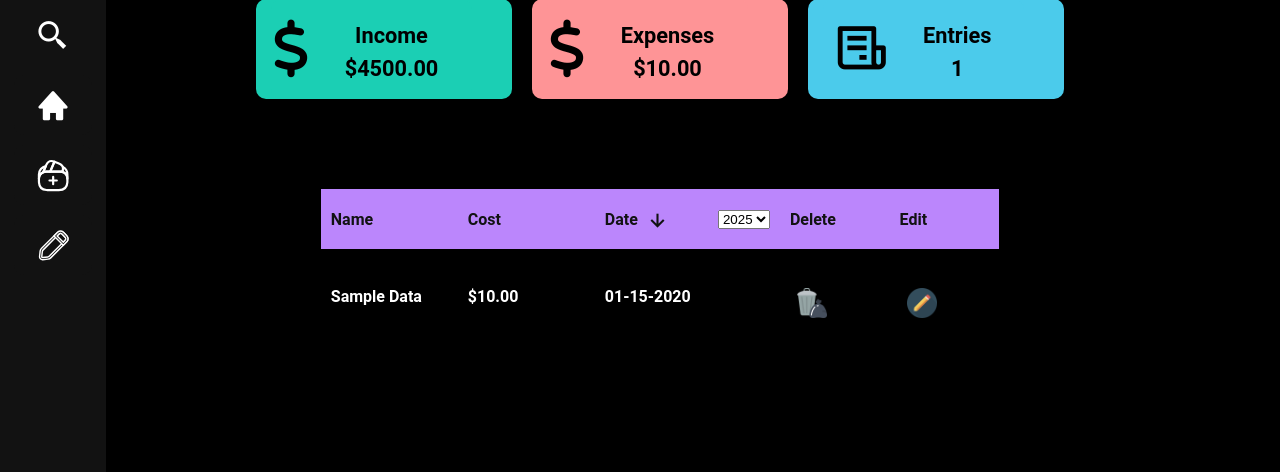
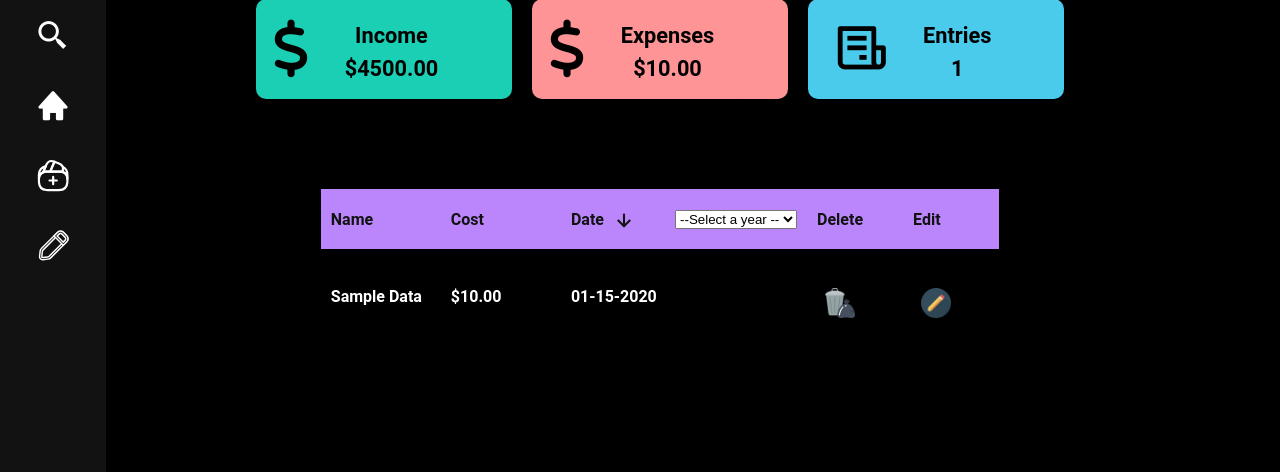
Before and after one commit to Paulq02/aug-expense-app, a Flask app: page /dashboard in a window 1280 px wide. Shown: the part 131-603 px from the top of the page. Run offline with Flask 3, Linux system fonts and the light colour scheme; the visitor is signed in with stand-in values (Sample User, id 1); tables that the repository leaves empty or names only in its code hold one stand-in row (values such as "Sample post"); some libraries are stand-ins or nearby versions.

Commit message:
added sort by year or show all drop down functionality

```diff
--- a/app.py
+++ b/app.py
@@ -1,13 +1,15 @@
 from flask import Flask, render_template, url_for, request, redirect, session
+from datetime import datetime
+import mysql.connector
 
 
 
 
-import mysql.connector
+
 app = Flask(__name__)
 sql_connect = mysql.connector.connect(user="root", password="95w696fX#", host="localhost", database="expense_data")
 
-from datetime import datetime
+
 
 
 app.secret_key = "padthai123Z$meme"
@@ -24,6 +26,12 @@ income = float(4500.00)
 entries = len(my_list)
 
 
+
+
+
+
+
+
 @app.route('/',  methods=["GET", "POST"])
 
 
@@ -37,13 +45,23 @@ def home_page():
 
 @app.route("/dashboard", methods=["GET", "POST"])
 def dashboard():
+
     my_list.clear()
+
     user_id = session.get("user_id")
     username = session.get("username")
 
     password = session.get("password")
 
-    sort_order = request.args.get("sortOrder","desc")
+    sort_order = request.args.get("sortOrder", "desc")
+
+
+
+
+    user_year_selection = request.args.get("year", "none")
+
+    converted_user_year_selection = str(user_year_selection)
+
 
 
     sql = f"SELECT expense_id, expense_name, expense_cost, expense_date FROM expense_tracker_expense_data WHERE user_id = %s ORDER BY expense_date {sort_order.upper()}  "
@@ -63,7 +81,7 @@ def dashboard():
 
 
 
-        my_list.append({"expense_id":expense_id_row, "expense":expense_row, "amount":amount_row, "date":formatted_date})
+        my_list.append({"expense_id":expense_id_row, "expense_name":expense_row, "amount":amount_row, "expense_date":formatted_date})
 
 
 
@@ -79,19 +97,119 @@ def dashboard():
     return render_template('index.html', income=income, my_list=my_list, my_expenses=my_expenses, free_money=free_money, entries=entries, username=str(username).capitalize(), sort_order=sort_order)
 
 
-@app.route('/selection', methods=["POST", "GET"])
-def print_result():
-    selection = request.args.get("year")
+
+
+
+
+
+
+@app.route('/sort_by_year', methods=["POST", "GET"])
+def sort_year():
+    """
+    Sorts Expense Dates by Year
+
+    Keyword arguments:
+
+    None -- (Uses request arguments and session data)
+
+    Return:
+
+    None
+
+
+    """
+
+    username = session.get("username")
+
+
+
+    sort_order = request.args.get("sortOrder","desc")
+
+    my_list.clear()
+    user_year_selection = request.args.get("year","none")
+
+
+    #converted_user_year_selection = str(user_year_selection)
+
+
     user_id = session.get("user_id")
-    sql_get_year = "SELECT expense_date FROM expense_tracker_expense_data WHERE user_id = %s"
-    cursor.execute(sql_get_year,(user_id,))
-    my_dates = cursor.fetchall()
-    date_list = my_dates # type: ignore
-    for date in date_list:
-        converted_date = str(date)
-        print(f"HERES A DATE BELOW ------")
-        print(converted_date)
-        print(f"{converted_date[15:27]}") # type: ignore
+
+
+
+
+    username = session.get("username")
+
+
+
+    sort_order = request.args.get("sortOrder","desc")
+
+    my_list.clear()
+
+    user_year_selection = request.args.get("year","none")
+
+
+
+
+
+    user_id = session.get("user_id")
+
+
+    if user_year_selection == "all":
+        sql_all_expenses = "SELECT * FROM expense_tracker_expense_data WHERE user_id = %s "
+        cursor.execute(sql_all_expenses,(user_id,))
+        results = cursor.fetchall()
+        for data in results:
+           expense_id = data[0]
+           expense_name = data[2]
+           expense_cost = float(data[3])
+           expense_date = data[4]
+           my_list.append({"expense_id":expense_id,"expense_name":expense_name, "amount":expense_cost, "expense_date":expense_date})
+
+
+
+
+
+
+
+
+
+
+
+    else:
+
+        sql_get_year = "SELECT * FROM expense_tracker_expense_data WHERE user_id = %s AND YEAR(expense_date)= %s"
+        cursor.execute(sql_get_year,(user_id,user_year_selection))
+        year_list = cursor.fetchall()
+        for year in year_list:
+            expense_id = year[0] # type: ignore
+            name = year[2]  # type: ignore
+            cost = float(year[3]) # type: ignore
+            converted_date = datetime.strftime(year[4],"%m-%d-%Y" ) # type: ignore
+
+            my_list.append({"expense_id":expense_id,"expense_name":name,"amount":cost, "expense_date":converted_date})
+    my_expenses = expenses_total()
+
+    free_money = calclulate_money_leftover()
+    entries = get_entries()
+
+
+
+
+    return render_template('index.html', income=income, my_list=my_list, my_expenses=my_expenses, free_money=free_money, entries=entries, username=str(username).capitalize(),  user_year_selection=user_year_selection)
+
+
+
+
+
+
+
+
+
+
+
+
+
+
 
 
 
@@ -110,9 +228,9 @@ def print_function():
 @app.route('/submitted_data', methods=["GET", "POST"])
 def submit_expense():
     entries = get_entries()
-    expense = request.form.get("expense")
+    expense = request.form.get("expense_name")
     amount = float(request.form.get("amount", 0))
-    date = request.form.get("date")
+    date = request.form.get("expense_date")
     cursor = sql_connect.cursor()
     user_id = session.get("user_id")
     print(user_id)
@@ -240,8 +358,8 @@ def login():
         saved_id = results[0] # type: ignore
         saved_username = results[1] # type: ignore
         saved_password = results[2] # type: ignore
-        print(f"username entered{username_input}")
-        print(f"saved username {saved_username}")
+        #print(f"username entered{username_input}")
+        #print(f"saved username {saved_username}")
         if username_input == saved_username and password_input == saved_password:
             session["user_id"] = saved_id
             session["username"] = saved_username
--- a/static/new_js.js
+++ b/static/new_js.js
@@ -14,77 +14,54 @@ toggleSwitch.addEventListener("click", () => {
   bodyLight.classList.toggle("light");
 });
 
-function checkPassword() {
-  const password = document.querySelector("[name='password']").value;
-  const confirmPassword = document.querySelector(
-    "[name='confirm_password']"
-  ).value;
-  if (password !== confirmPassword) {
-    window.alert("passwords do not match");
-  }
-}
-
-function validatePassword() {
-  const password = document.querySelector('[name="password"]').value;
-  const confirmPasswordInput = document.querySelector(
-    '[name="confirm_password"]'
-  );
-  const message = document.querySelector("#password-error");
-
-  if (confirmPasswordInput.value !== password) {
-    message.textContent = "Passwords do not match";
-    message.style.color = "red";
-    confirmPasswordInput.style.borderColor = "red";
-  } else {
-    message.textContent = ""; // Clear the error message
-    confirmPasswordInput.style.borderColor = ""; // Reset border color
-  }
-}
-
 function confirmPassword() {
   const createAccountButton = document.querySelector(".create-account-button");
   const messageBox = document.querySelector(".password-alert");
-  const password = document.querySelector("[name='password']").value;
-  const secondPassword = document.querySelector(
-    "[name='confirm-password']"
-  ).value;
+  const password = document.querySelector(".first-password").value;
+
+  const secondPassword = document.querySelector(".confirm-password").value;
   if (password !== secondPassword) {
-    messageBox.textContent = "Passwords do not match";
+    messageBox.innerHTML = "Passwords do not match";
     messageBox.style.color = "red";
     createAccountButton.disabled = true;
   } else {
-    messageBox.textContent = "";
+    messageBox.innerHTML = "";
     createAccountButton.disabled = false;
   }
 }
 
-function sortDates() {
-  dateButton = document.querySelector(".sort-button");
-  recentExpenses = document.querySelector(".newest-first");
-  olderExpenses = document.querySelector(".oldest-first");
+/*
+const dateButton = document.querySelector(".sort-button");
+const newestExpenses = document.querySelector(".newest-first");
+const olderExpenses = document.querySelector(".oldest-first");
 
-  if (recentExpenses.style.display === "flex") {
-    recentExpenses.style.display = "none";
-    olderExpenses.style.display = "flex";
-    localStorage.setItem("sortBy", "oldest");
+dateButton.addEventListener("click", () => {
+  let sortBy = localStorage.getItem("sortBy");
+
+  if (sortBy === "newest") {
+    olderExpenses.style.display = "none";
+    newestExpenses.style.display = "flex";
   } else {
-    recentExpenses.style.display = "flex";
     olderExpenses.style.display = "none";
-    localStorage.setItem("sortBy", "newest");
-  }
-}
-
-window.addEventListener("DOMContentLoaded", () => {
-  dateButton = document.querySelector(".sort-button");
-  recentExpenses = document.querySelector(".newest-first");
-  olderExpenses = document.querySelector(".oldest-first");
-
-  buttonState = localStorage.getItem("sortBy");
-  if (buttonState == "oldest") {
-    recentExpenses.style.display = "none";
-    olderExpenses.style.display = "flex";
-  } else {
-    recentExpenses.style.display = "flex";
-    olderExpenses.style.display = "none";
+    newestExpenses.style.display = "flex";
   }
 });
+
+window.addEventListener("load", () => {
+  const sortBy = localStorage.getItem("sortBy");
+
+  if (sortBy == "newest") {
+    newestExpenses.style.display = "flex";
+    olderExpenses.style.display = "none";
+  } else {
+    newestExpenses.style.display = "none";
+    olderExpenses.style.display = "flex";
+  }
+});
+*/
+const yearSelect = document.getElementById("year-select");
+
+yearSelect.addEventListener("change", () => {
+  const selectForm = document.querySelector(".select-form");
+  selectForm.submit();
+});
--- a/static/styles.css
+++ b/static/styles.css
@@ -722,13 +722,15 @@ body.light .header_container h1 {
 }
 
 label {
-  display: flex;
+  /*
+  display: flex;
+  */
   color: #fff;
   font-family: "Roboto", sans-serif;
   font-weight: 700;
   font-style: normal;
   justify-content: space-between;
-  margin-bottom: 10px;
+  margin-bottom: 20px;
   /*
   margin-left: 30px;
   */
@@ -1757,6 +1759,7 @@ body.light .close .nav-link:hover .sidebar-icon {
   display: block;
   text-align: center;
   margin-top: 100px;
+  margin-bottom: 30px;
 }
 .login-container {
   display: flex;
@@ -1766,7 +1769,7 @@ body.light .close .nav-link:hover .sidebar-icon {
 }
 .login-container form {
   width: 300px;
-  align-items: center;
+  text-align: center;
   background-color: #000000;
 }
 
@@ -1863,7 +1866,8 @@ body.light .close .nav-link:hover .sidebar-icon {
 
 .signup-form-container form {
   background-color: #000000;
-  width: 100%;
+  width: 300px;
+  text-align: center;
 }
 .signup-form-container input {
   max-width: 250px;
@@ -1882,8 +1886,18 @@ body.light .close .nav-link:hover .sidebar-icon {
   width: fit-content;
 }
 
+.box-alert-container {
+  display: flex;
+  flex-direction: column;
+}
+
 /* ========== LOGIN PAGE END ===================*/
 .first_timer p {
   color: red;
   font-size: 50px;
 }
+
+.my_year {
+  font-size: 80px;
+  color: red;
+}
--- a/templates/index.html
+++ b/templates/index.html
@@ -225,7 +225,7 @@
             <i class="fa-solid fa-dollar-sign fa-2xl red_money_icon"></i>
           </div>
           <div class="details_container money_out">
-            <p class="monthly">Expenses</p>
+            <p class="monthly haha">Expenses</p>
             <p class="monthly_details">${{ "{:.2f}".format(my_expenses) }}</p>
           </div>
         </div>
@@ -259,45 +259,50 @@
                     type="submit"
                     class="sort-button"
                     name="sortOrder"
-                    value="{{ 'asc' if sort_order == 'desc' else 'desc' }}"
+                    value="{{ 'asc' if sort_order == 'desc' else 'desc'}}"
                   >
-                    {% if sort_order == 'desc' %}
+                    {% if sort_order == "desc" %}
                     <i
-                      class="bx bx-up-arrow-alt up-arrow"
+                      class="bx bx-up-arrow-alt bx-rotate-180 down-arrow newest-first sort-button"
+                      style="display: flex"
+                    ></i>
+
+                    <i
+                      class="bx bx-up-arrow-alt up-arrow oldest-first sort-button"
                       style="display: none"
-                    ></i>
-                    <i
-                      class="bx bx-up-arrow-alt bx-rotate-180 down-arrow"
-                      style="display: flex"
                     ></i>
                     {% else %}
                     <i
-                      class="bx bx-up-arrow-alt up-arrow"
+                      class="bx bx-up-arrow-alt bx-rotate-180 down-arrow newest-first sort-button"
+                      style="display: none"
+                    ></i>
+
+                    <i
+                      class="bx bx-up-arrow-alt up-arrow oldest-first sort-button"
                       style="display: flex"
-                    ></i>
-                    <i
-                      class="bx bx-up-arrow-alt bx-rotate-180 down-arrow"
-                      style="display: none"
                     ></i>
                     {% endif %}
                   </button>
                 </form>
+
                 <div class="select-container">
                   <form
                     class="select-form"
-                    action="{{url_for('print_result')}}"
+                    action="{{url_for('sort_year')}}"
                     method="get"
                   >
-                    <select
-                      name="year"
-                      id="year-select"
-                      onchange="requestSubmit()"
-                    >
-                      <option value="2025">2025</option>
-                      <option value="2024">2024</option>
-                      <option value="2023">2023</option>
-                      <option value="2022">2022</option>
-                      <option value="2021">2021</option>
+                    <select name="year" id="year-select">
+                      <option value="2025" selected>2025</option>
+
+                      <option value="2024" selected>2024</option>
+
+                      <option value="2023" selected>2023</option>
+
+                      <option value="2022" selected>2022</option>
+
+                      <option value="2021" selected>2021</option>
+                      <option value="all" selected>all</option>
+                      <option value="none" selected>--Select a year --</option>
                     </select>
                   </form>
                 </div>
@@ -313,7 +318,7 @@
           <td>
             <div class="name_flex_container">
               <div class="name-container">
-                {{ item.expense }}
+                {{ item.expense_name }}
                 <button
                   type="button"
                   class="edit-name-button"
@@ -408,7 +413,7 @@
           <td>
             <div class="date_flex_container" id="date_flex_container">
               <div class="date-container">
-                {{ item.date}}
+                {{ item.expense_date}}
                 <button
                   class="edit-date-button"
                   id="edit-date-button-{{loop.index0}}"
@@ -483,7 +488,7 @@
               <p>Are you sure you want to delete?</p>
             </div>
             <div class="expense_details">
-              <p>Expense: <span>{{ item.name}} </span></p>
+              <p>Expense: <span>{{ item.expense_name}} </span></p>
               <p>
                 Expense Cost: $<span>{{ "{:.2f}".format(item.amount) }} </span>
               </p>
--- a/templates/login_page.html
+++ b/templates/login_page.html
@@ -1,7 +1,7 @@
 <!DOCTYPE html>
 <html lang="en">
   <head>
-    <meta charset="UTF-8" />
+    <meta arset="UTF-8" />
     <meta name="viewport" content="width=device-width, initial-scale=1.0" />
     <meta http-equiv="X-UA-Compatible" content="IE=edge" />
     <title>Expense Tracker</title>
```
Also changed, not shown: templates/add_expense.html (+4 -4 lines), templates/signup.html (+10 -1 lines).
